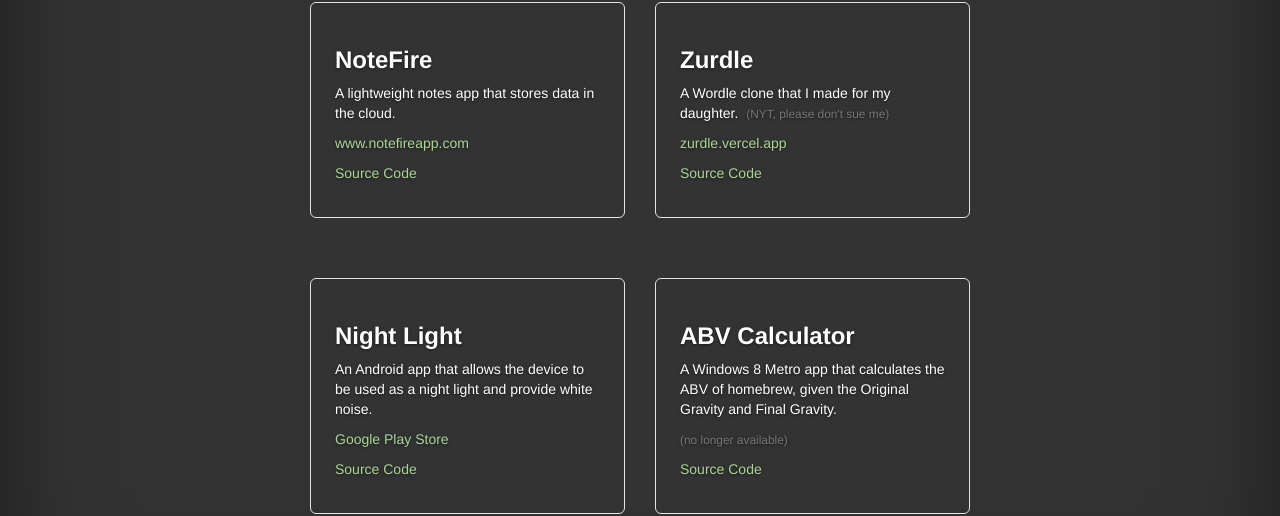
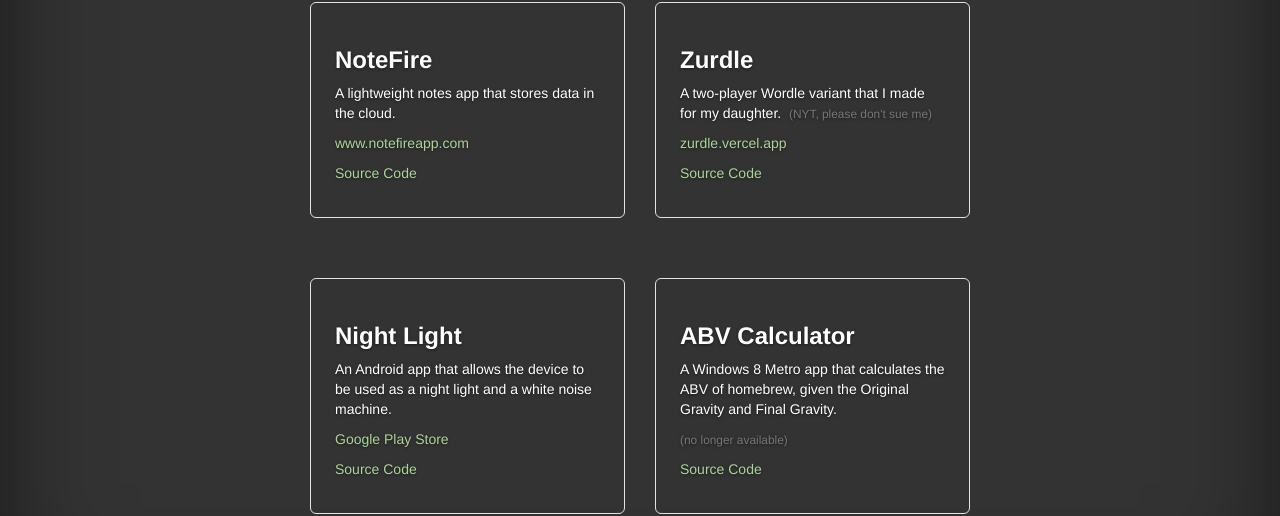
Before and after one commit to bobzurad/portfolio, a React (Create React App) app: page / in a window 1280 px wide. Shown: the part 968-1484 px from the top of the page. Built offline with nearby package versions, Linux system fonts and the light colour scheme.

Commit message:
minor text changes

```diff
--- a/src/App.js
+++ b/src/App.js
@@ -64,7 +64,7 @@
                 <Well bsSize="large">
                   <h3><strong>Zurdle</strong></h3>
                   <p>
-                    A Wordle clone that I made for my daughter.&nbsp;&nbsp;
+                    A two-player Wordle variant that I made for my daughter.&nbsp;&nbsp;
                     <small class="text-muted">
                       (NYT, please don't sue me)
                     </small>
@@ -81,7 +81,7 @@
                 <Well bsSize="large">
                   <h3><strong>Night Light</strong></h3>
                   <p>
-                    An Android app that allows the device to be used as a night light and provide white noise.
+                    An Android app that allows the device to be used as a night light and a white noise machine.
                   </p>
                   <p>
                     <a href="https://play.google.com/store/apps/details?id=net.zurad.bob.whitenoisenightlight">Google Play Store</a>
```
Also changed, not shown: 1 other file (tests, documents, lock files or other folders).
